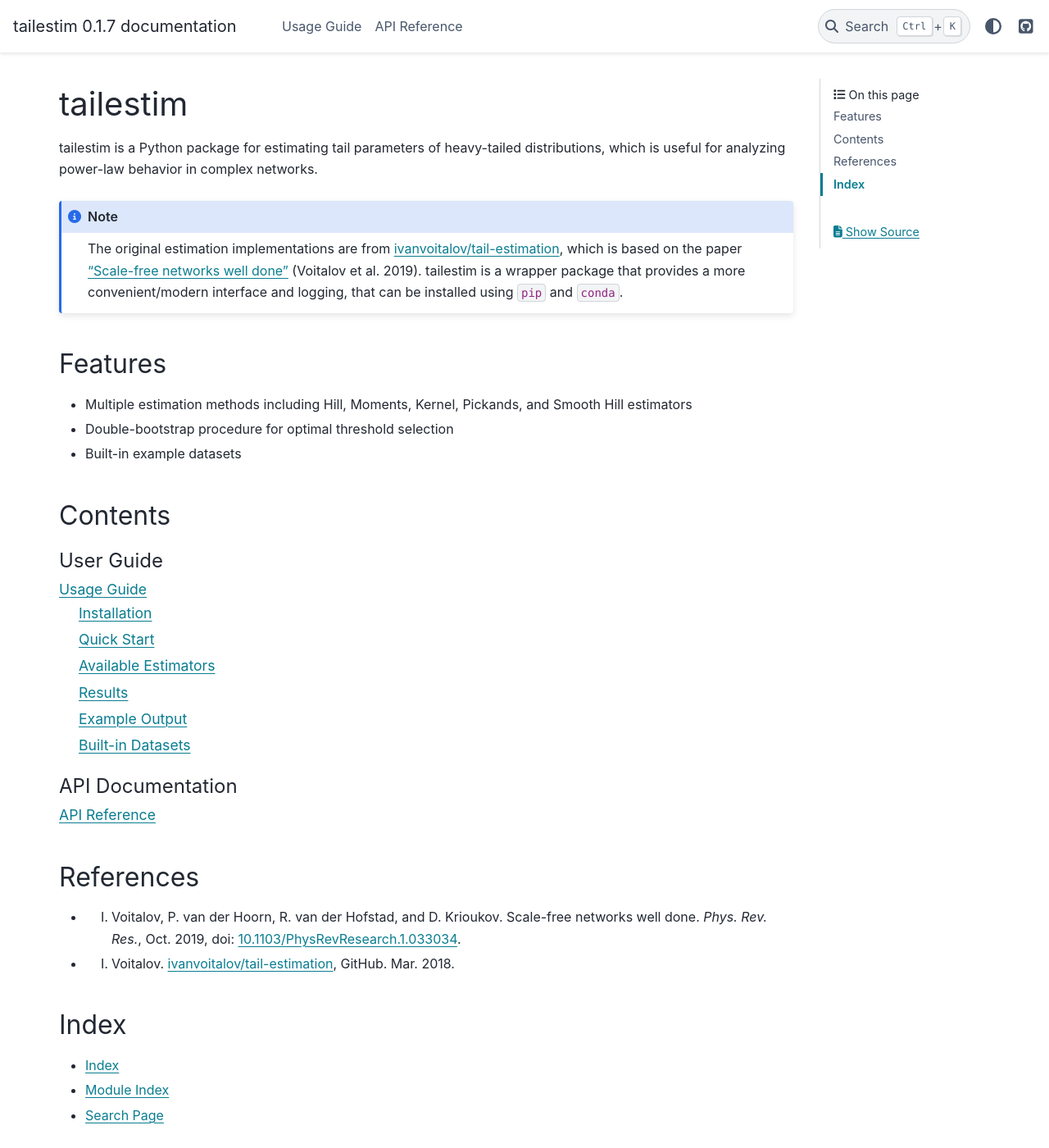
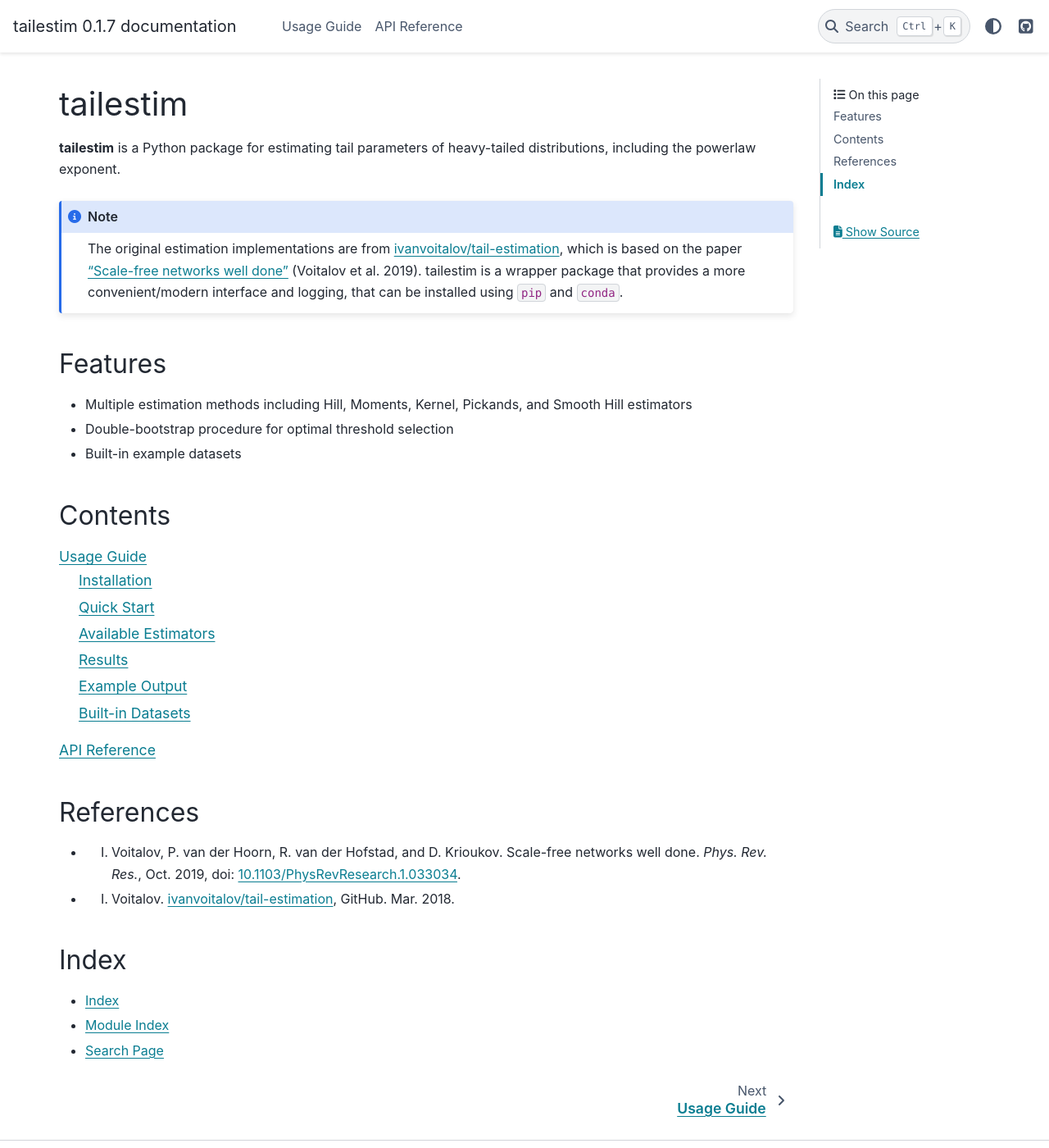
Before and after one commit to mu373/tailestim, a Sphinx documentation site: the page built from docs/index.rst, in a window 1280 px wide and 1400 px high. Shown: the whole window at 82% size. Built offline with Sphinx 7.4.7 and the PyData theme 0.15.4, drawn with Linux system fonts in a browser that asks for light colours; pages that are not in the unit, such as notebooks, are missing from menus.

Commit message:
Update index.rst

```diff
--- a/docs/index.rst
+++ b/docs/index.rst
@@ -1,7 +1,7 @@
 tailestim
 ==================================
 
-tailestim is a Python package for estimating tail parameters of heavy-tailed distributions, which is useful for analyzing power-law behavior in complex networks.
+**tailestim** is a Python package for estimating tail parameters of heavy-tailed distributions, including the powerlaw exponent.
 
 .. note::
    The original estimation implementations are from `ivanvoitalov/tail-estimation <https://github.com/ivanvoitalov/tail-estimation>`_, which is based on the paper `"Scale-free networks well done" <https://doi.org/10.1103/PhysRevResearch.1.033034>`_ (Voitalov et al. 2019). tailestim is a wrapper package that provides a more convenient/modern interface and logging, that can be installed using ``pip`` and ``conda``.
@@ -18,13 +18,11 @@
 
 .. toctree::
    :maxdepth: 2
-   :caption: User Guide
 
    usage
 
 .. toctree::
    :maxdepth: 2
-   :caption: API Documentation
 
    api
 
```
